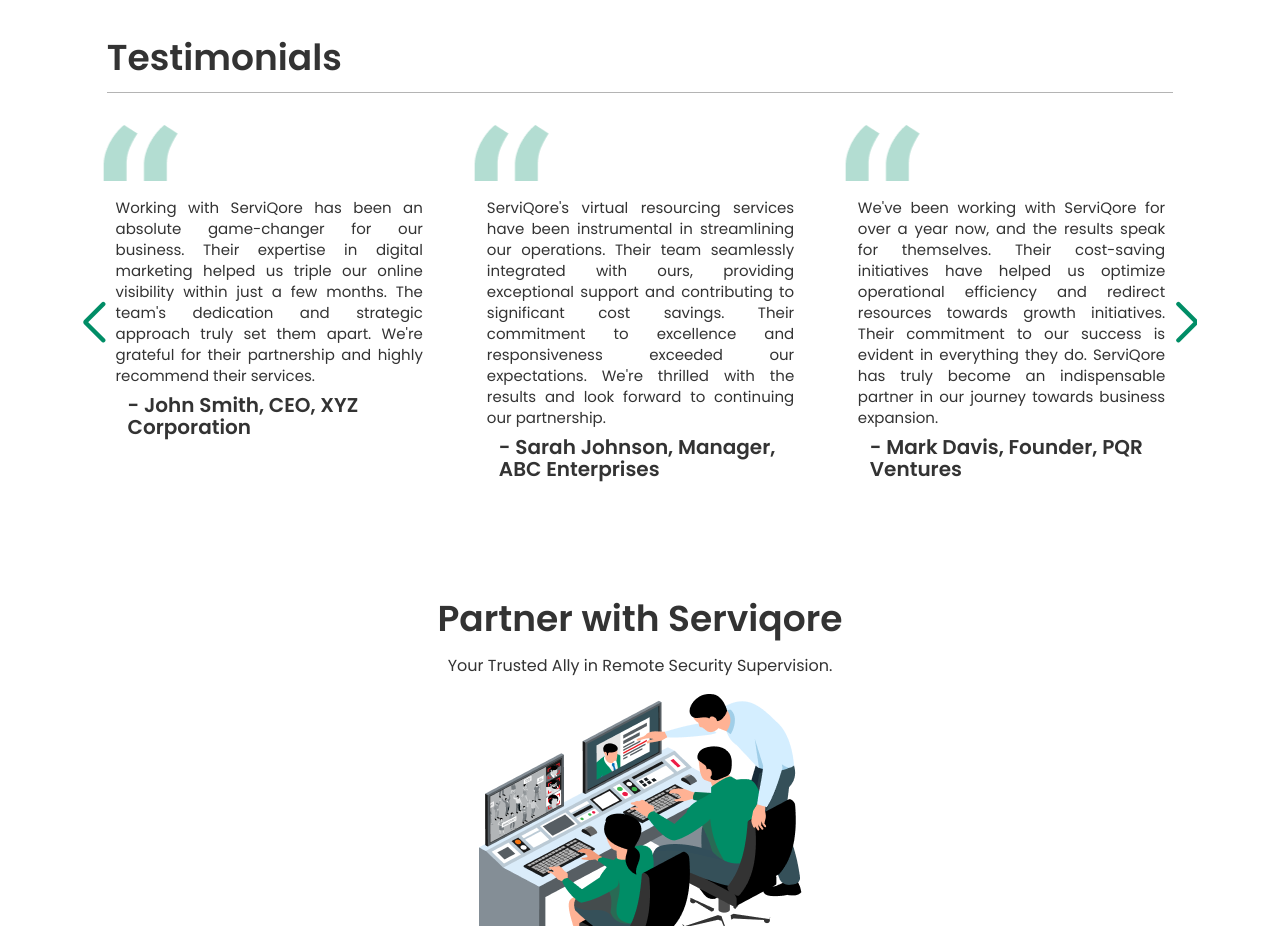
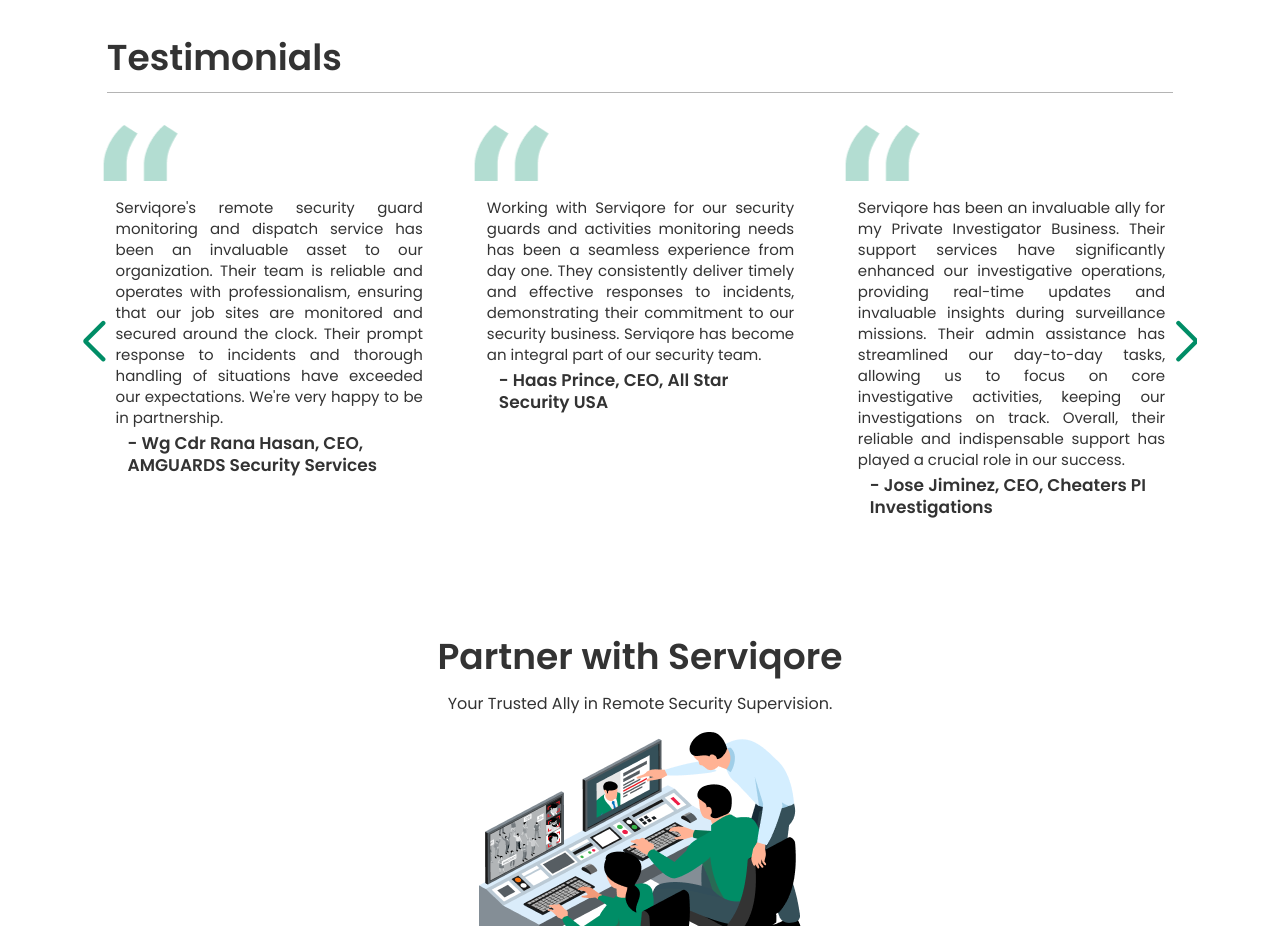
Before and after one commit to jhimi01/serviqore, a React (Vite) app: page / in a window 1280 px wide. Shown: the part 1500-2426 px from the top of the page. Built offline with nearby package versions, Linux system fonts and the light colour scheme.

Commit message:
content and color added

```diff
--- a/src/pages/Homepage/Home/Home.jsx
+++ b/src/pages/Homepage/Home/Home.jsx
@@ -52,7 +52,7 @@
             <div className="md:flex mt-10">
               {/* content side */}
               <div className="md:w-1/2 ">
-                <h1 className="text-[35px] md:text-[60px] text-primary font-bold leading-[50px] md:leading-[70px]">
+                <h1 className="text-[35px] md:text-[60px] text-secondary font-bold leading-[50px] md:leading-[70px]">
                   Response within 2 minutes
                 </h1>
                 <p className="text-textMuted font-normal text-[16px] mt-8">
@@ -86,7 +86,7 @@
             <div className="md:flex mt-10">
               {/* content side */}
               <div className="md:w-1/2 ">
-                <h1 className="text-[35px] md:text-[60px] text-primary font-bold leading-[50px] md:leading-[70px]">
+                <h1 className="text-[35px] md:text-[60px] text-secondary font-bold leading-[50px] md:leading-[70px]">
                   Save up to <br /> 50%
                 </h1>
                 <p className="text-textMuted font-normal text-[16px] mt-8">
@@ -122,7 +122,7 @@
             <div className="md:flex mt-10">
               {/* content side */}
               <div className="md:w-1/2 ">
-                <h1 className="text-[35px] md:text-[60px] text-primary font-bold leading-[50px] md:leading-[70px]">
+                <h1 className="text-[35px] md:text-[60px] text-secondary font-bold leading-[50px] md:leading-[70px]">
                   24/7 <br /> Vigilance
                 </h1>
                 <p className="text-textMuted font-normal text-[16px] mt-8">
@@ -159,7 +159,7 @@
             <div className="md:flex mt-10">
               {/* content side */}
               <div className="md:w-1/2 ">
-                <h1 className="text-[35px] md:text-[60px] text-primary font-bold leading-[50px] md:leading-[70px]">
+                <h1 className="text-[35px] md:text-[60px] text-secondary font-bold leading-[50px] md:leading-[70px]">
                   Transparent Accountability
                 </h1>
                 <p className="text-textMuted font-normal text-[16px] mt-8">
--- a/src/pages/Homepage/Testimonials/Testimonials.jsx
+++ b/src/pages/Homepage/Testimonials/Testimonials.jsx
@@ -10,6 +10,37 @@
 import { Autoplay, Navigation } from "swiper/modules";
 
 const Testimonials = () => {
+  const testimonials = [
+    {
+      name: "Wg Cdr Rana Hasan",
+      title: "CEO",
+      company: "AMGUARDS Security Services",
+      feedback:
+        "Serviqore's remote security guard monitoring and dispatch service has been an invaluable asset to our organization. Their team is reliable and operates with professionalism, ensuring that our job sites are monitored and secured around the clock. Their prompt response to incidents and thorough handling of situations have exceeded our expectations. We're very happy to be in partnership.",
+    },
+    {
+      name: "Haas Prince",
+      title: "CEO",
+      company: "All Star Security USA",
+      feedback:
+        "Working with Serviqore for our security guards and activities monitoring needs has been a seamless experience from day one. They consistently deliver timely and effective responses to incidents, demonstrating their commitment to our security business. Serviqore has become an integral part of our security team.",
+    },
+    {
+      name: "Jose Jiminez",
+      title: "CEO",
+      company: "Cheaters PI Investigations",
+      feedback:
+        "Serviqore has been an invaluable ally for my Private Investigator Business. Their support services have significantly enhanced our investigative operations, providing real-time updates and invaluable insights during surveillance missions. Their admin assistance has streamlined our day-to-day tasks, allowing us to focus on core investigative activities, keeping our investigations on track. Overall, their reliable and indispensable support has played a crucial role in our success.",
+    },
+    {
+      name: "Ifty Waset",
+      title: "CEO",
+      company: "The Weft Advisory, Australia",
+      feedback:
+        "Partnering with Serviqore's Digital Marketing team has been a game-changer for The Weft Advisory. Their professionalism and expertise have propelled our firm's online presence to new heights. Their strategic approach and tailored solutions have not only increased our visibility but also boosted our client acquisition. Serviqore's team is a valuable asset, and we highly recommend their services to any business looking to elevate their digital marketing efforts.",
+    },
+  ];
+
   return (
     <div className="my-10">
       <div className="md:w-10/12 mx-auto w-11/12">
@@ -44,70 +75,22 @@
           modules={[Autoplay, Navigation]}
           className="mySwiper"
         >
-          <SwiperSlide className="w-full pl-5 pr-8 pb-10 ">
+          {testimonials.map((testi, index) => (
+            <SwiperSlide key={index} className="w-full pl-5 pr-8 pb-10 ">
               <div className="w-full">
                 <img src={mark} />
-              <p className="text-justify leading-[21px] text-textMuted text-[15px] font-normal mt-4 mb-2 pl-3">
-                Working with ServiQore has been an absolute game-changer for our
-                business. Their expertise in digital marketing helped us triple
-                our online visibility within just a few months. The team's
-                dedication and strategic approach truly set them apart. We're
-                grateful for their partnership and highly recommend their
-                services.
+                <p className="text-justify leading-[21px] text-textMuted text-[15px] font-normal mt-4 mb-1 pl-3">
+                  {testi.feedback}
                 </p>
-              <h3 className="pl-6 text-[20px] font-semibold leading-[22px] text-secondary">
-                - John Smith, CEO, XYZ Corporation
+                <h3 className="pl-6 text-[17px] font-semibold leading-[22px] text-secondary">
+                  -{" "}
+                  <span>
+                    {testi.name}, {testi.title}, {testi.company}
+                  </span>
                 </h3>
               </div>
             </SwiperSlide>
-          <SwiperSlide className="w-full pl-5 pr-8 pb-10">
-            <div className="w-full">
-              <img src={mark} />
-              <p className="text-justify leading-[21px] text-textMuted text-[15px] font-normal mt-4 mb-2 pl-3">
-                ServiQore's virtual resourcing services have been instrumental
-                in streamlining our operations. Their team seamlessly integrated
-                with ours, providing exceptional support and contributing to
-                significant cost savings. Their commitment to excellence and
-                responsiveness exceeded our expectations. We're thrilled with
-                the results and look forward to continuing our partnership.
-              </p>
-              <h3 className="pl-6 text-[20px] font-semibold leading-[22px] text-secondary">
-                - Sarah Johnson, Manager, ABC Enterprises
-              </h3>
-            </div>
-          </SwiperSlide>
-          <SwiperSlide className="w-full pl-5 pr-8 pb-10">
-            <div className="w-full">
-              <img src={mark} />
-              <p className="text-justify leading-[21px] text-textMuted text-[15px] font-normal mt-4 mb-2 pl-3">
-                We've been working with ServiQore for over a year now, and the
-                results speak for themselves. Their cost-saving initiatives have
-                helped us optimize operational efficiency and redirect resources
-                towards growth initiatives. Their commitment to our success is
-                evident in everything they do. ServiQore has truly become an
-                indispensable partner in our journey towards business expansion.
-              </p>
-              <h3 className="pl-6 text-[20px] font-semibold leading-[22px] text-secondary">
-                - Mark Davis, Founder, PQR Ventures
-              </h3>
-            </div>
-          </SwiperSlide>
-          <SwiperSlide className="w-full pl-5 pr-8 pb-10">
-            <div className="w-full">
-              <img src={mark} />
-              <p className="text-justify leading-[21px] text-textMuted text-[15px] font-normal mt-4 mb-2 pl-3">
-                ServiQore's virtual resourcing services have been instrumental
-                in streamlining our operations. Their team seamlessly integrated
-                with ours, providing exceptional support and contributing to
-                significant cost savings. Their commitment to excellence and
-                responsiveness exceeded our expectations. We're thrilled with
-                the results and look forward to continuing our partnership.
-              </p>
-              <h3 className="pl-6 text-[20px] font-semibold leading-[22px] text-secondary">
-                - Sarah Johnson, Manager, ABC Enterprises
-              </h3>
-            </div>
-          </SwiperSlide>
+          ))}
         </Swiper>
       </div>
     </div>
```
Lines whose indentation alone changed are shown as unchanged.
